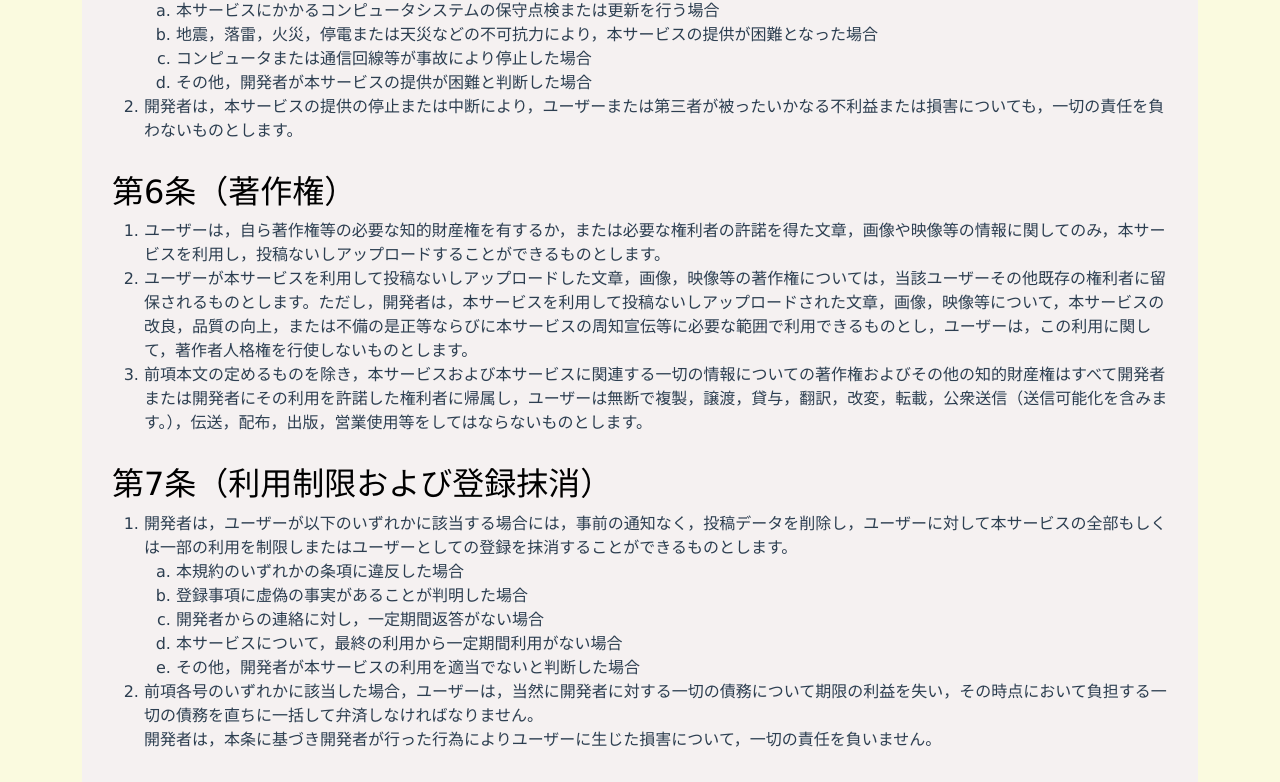
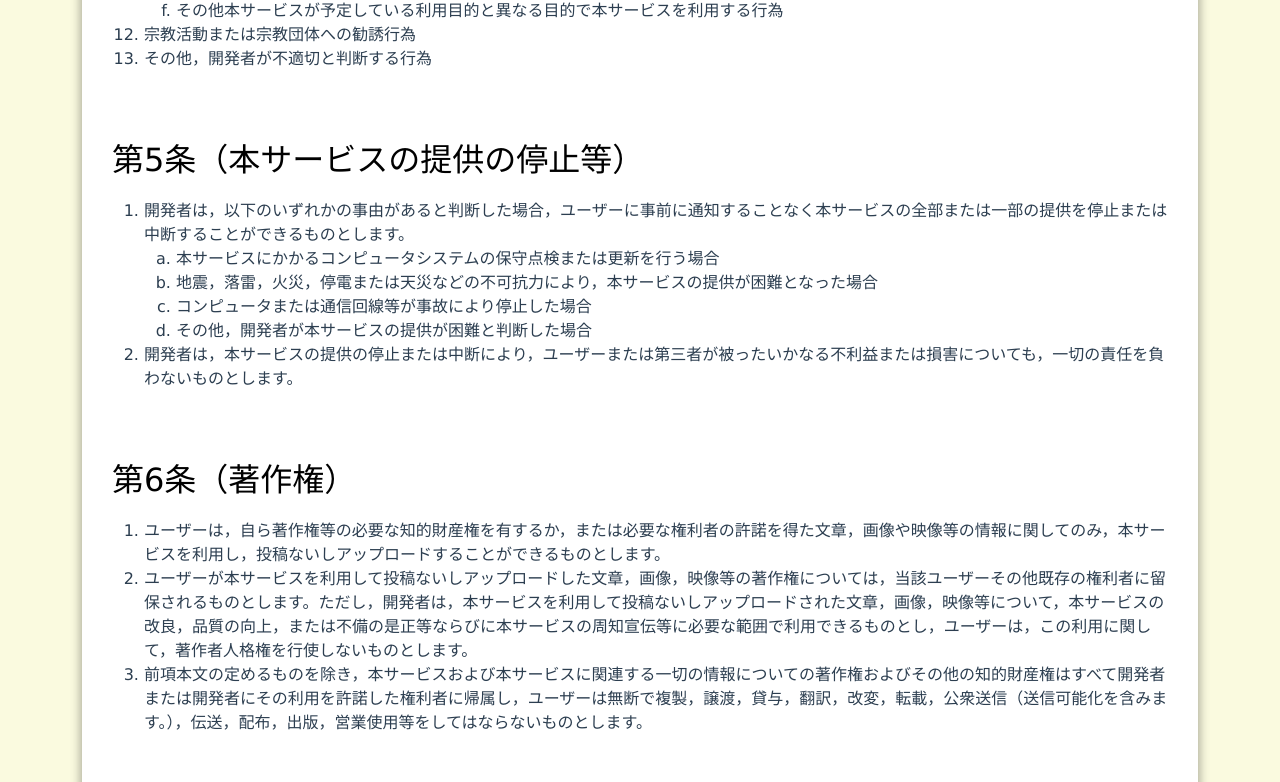
Before and after one commit to tomotakashimizu/sharery-website-vue, a Vue app: page /terms-of-service in a window 1280 px wide. Shown: the part 1715-2497 px from the top of the page. Built offline with nearby package versions, Linux system fonts and the light colour scheme.

Commit message:
[update] 利用規約ページのUIをプライバシーポリシーページと統一

```diff
--- a/src/views/TermsOfService.vue
+++ b/src/views/TermsOfService.vue
@@ -1,12 +1,11 @@
 <template>
   <div>
     <b-container fluid="md">
-      <div class="text-section">
+      <div class="text-section round-shadow">
         <h1>利用規約</h1>
         <div>
           この利用規約（以下，「本規約」といいます。）は，清水智貴（以下，「開発者」といいます。）がこのウェブサイト上で提供するサービス（以下，「本サービス」といいます。）の利用条件を定めるものです。登録ユーザーの皆さま（以下，「ユーザー」といいます。）には，本規約に従って，本サービスをご利用いただきます。
         </div>
-        <br />
 
         <h2>第1条（適用）</h2>
         <ol>
@@ -151,16 +150,17 @@
             </ol>
           </li>
           <li>
-            前項各号のいずれかに該当した場合，ユーザーは，当然に開発者に対する一切の債務について期限の利益を失い，その時点において負担する一切の債務を直ちに一括して弁済しなければなりません。<br />
-            開発者は，本条に基づき開発者が行った行為によりユーザーに生じた損害について，一切の責任を負いません。
+            前項各号のいずれかに該当した場合，ユーザーは，当然に開発者に対する一切の債務について期限の利益を失い，その時点において負担する一切の債務を直ちに一括して弁済しなければなりません。
           </li>
         </ol>
+        <div>
+          開発者は，本条に基づき開発者が行った行為によりユーザーに生じた損害について，一切の責任を負いません。
+        </div>
 
         <h2>第8条（退会）</h2>
         <div>
           ユーザーは，開発者の定める退会手続により，本サービスから退会できるものとします。
         </div>
-        <br />
 
         <h2>第9条（保証の否認および免責事項）</h2>
         <ol>
@@ -182,37 +182,33 @@
         <div>
           開発者は，ユーザーに通知することなく，本サービスの内容を変更しまたは本サービスの提供を中止することができるものとし，これによってユーザーに生じた損害について一切の責任を負いません。
         </div>
-        <br />
 
         <h2>第11条（利用規約の変更）</h2>
         <div>
           開発者は，必要と判断した場合には，ユーザーに通知することなくいつでも本規約を変更することができるものとします。なお，本規約の変更後，本サービスの利用を開始した場合には，当該ユーザーは変更後の規約に同意したものとみなします。
         </div>
-        <br />
 
         <h2>第12条（個人情報の取扱い）</h2>
         <div>
           開発者は，本サービスの利用によって取得する個人情報については，開発者「プライバシーポリシー」に従い適切に取り扱うものとします。
         </div>
-        <br />
 
         <h2>第13条（通知または連絡）</h2>
         <div>
           ユーザーと開発者との間の通知または連絡は，開発者の定める方法によって行うものとします。開発者は,ユーザーから,開発者が別途定める方式に従った変更届け出がない限り,現在登録されている連絡先が有効なものとみなして当該連絡先へ通知または連絡を行い,これらは,発信時にユーザーへ到達したものとみなします。
         </div>
-        <br />
 
         <h2>第14条（権利義務の譲渡の禁止）</h2>
         <div>
           ユーザーは，開発者の書面による事前の承諾なく，利用契約上の地位または本規約に基づく権利もしくは義務を第三者に譲渡し，または担保に供することはできません。
         </div>
-        <br />
 
         <h2>第15条（準拠法・裁判管轄）</h2>
         <div>
           本規約の解釈にあたっては，日本法を準拠法とします。<br />
           本サービスに関して紛争が生じた場合には，開発者の本店所在地を管轄する裁判所を専属的合意管轄とします。
         </div>
+        <br />
         <br />
 
         <div>以上</div>
@@ -236,11 +232,12 @@ export default {
 <style scoped>
 h1 {
   color: #000;
+  margin-bottom: 20px;
 }
-
 h2 {
   color: #000;
-  margin-top: 30px;
+  margin-top: 70px;
+  margin-bottom: 20px;
 }
 
 .text-section {
@@ -248,6 +245,10 @@ h2 {
   margin-top: 20px;
   margin-bottom: 20px;
   padding: 30px;
-  background-color: rgb(245, 241, 241);
+  background-color: #fff;
+}
+.round-shadow {
+  box-shadow: 0px 0px 10px 2px rgba(0, 0, 0, 0.3); /* 影指定 */
+  border-radius: 7px; /* 角丸指定 */
 }
 </style>
```
